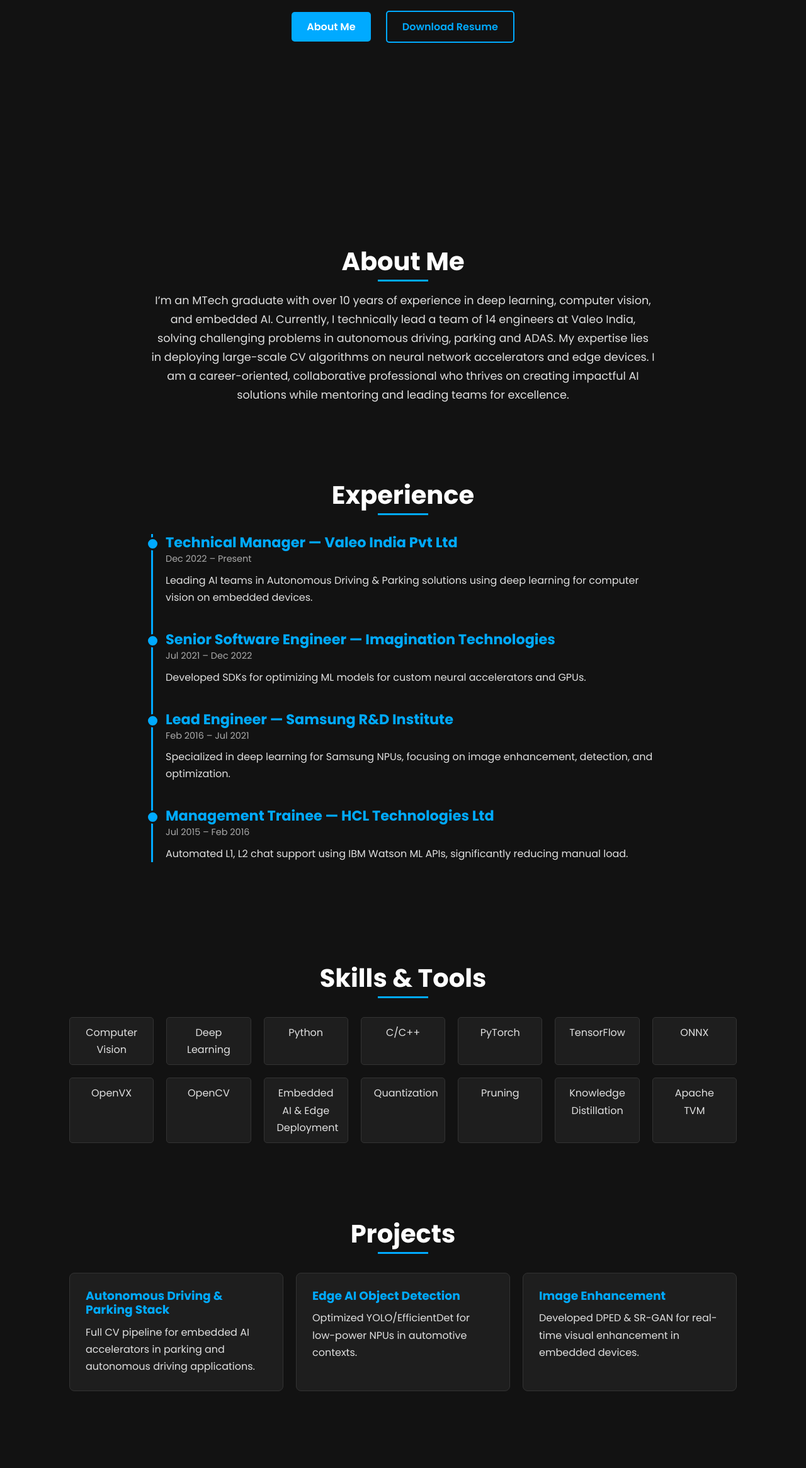
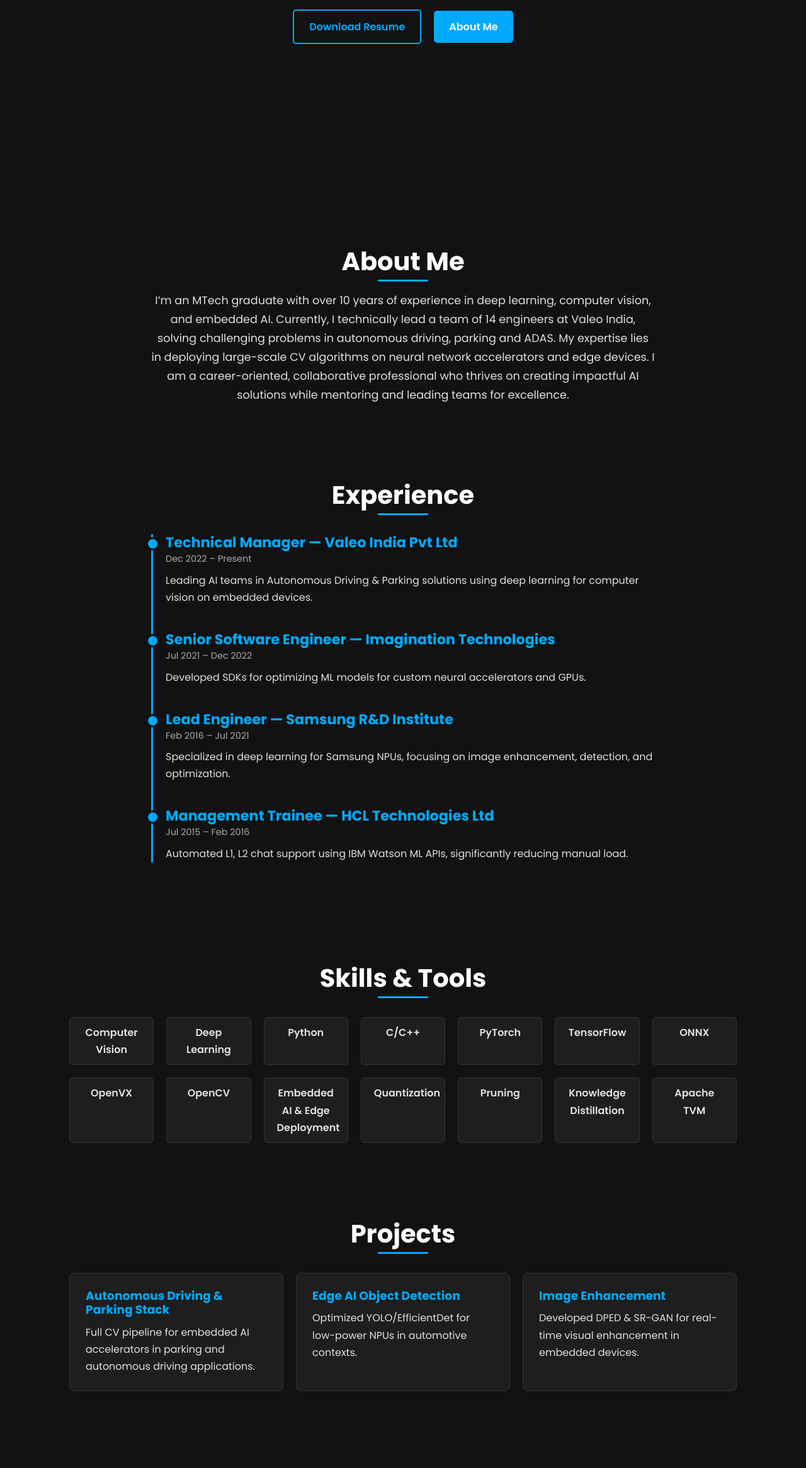
Before and after one commit to Suraj-R/suraj-portfolio, a plain HTML site: page index.html in a window 1280 px wide. Shown: the part 469-2800 px from the top of the page at 63% size. Drawn offline with Linux system fonts and the light colour scheme.

Commit message:
version7: gemini polish

```diff
--- a/index.html
+++ b/index.html
@@ -36,8 +36,8 @@
             <p class="tagline">Technical Leader • AI & Computer Vision Specialist</p>
             <p class="subtitle">Building high-performance AI solutions for autonomous driving, parking, consumer electronics and embedded systems.</p>
             <div class="hero-buttons">
+                <a href="Suraj_Resume.pdf" target="_blank" class="btn secondary">Download Resume</a>
                 <a href="#about" class="btn primary">About Me</a>
-                <a href="Suraj_Resume.pdf" target="_blank" class="btn secondary">Download Resume</a>
             </div>
         </div>
     </header>
@@ -83,22 +83,22 @@
     <!-- Skills Section -->
     <section id="skills" class="section">
         <h2>Skills & Tools</h2>
-        <div class="skills-grid">
-            <span>Computer Vision</span>
-            <span>Deep Learning</span>
-            <span>Python</span>
-            <span>C/C++</span>
-            <span>PyTorch</span>
-            <span>TensorFlow</span>
-            <span>ONNX</span>
-            <span>OpenVX</span>
-            <span>OpenCV</span>
-            <span>Embedded AI & Edge Deployment</span>
-            <span>Quantization</span>
-            <span>Pruning</span>
-            <span>Knowledge Distillation</span>
-            <span>Apache TVM</span>
-        </div>
+        <ul class="skills-grid">
+            <li>Computer Vision</li>
+            <li>Deep Learning</li>
+            <li>Python</li>
+            <li>C/C++</li>
+            <li>PyTorch</li>
+            <li>TensorFlow</li>
+            <li>ONNX</li>
+            <li>OpenVX</li>
+            <li>OpenCV</li>
+            <li>Embedded AI & Edge Deployment</li>
+            <li>Quantization</li>
+            <li>Pruning</li>
+            <li>Knowledge Distillation</li>
+            <li>Apache TVM</li>
+        </ul>
     </section>
 
     <!-- Projects Section -->
@@ -124,10 +124,10 @@
     <section id="contact" class="section">
         <h2>Contact</h2>
         <p>Email: <a href="mailto:surajrindia@gmail.com">surajrindia@gmail.com</a></p>
-        <p>
-            <a href="https://www.linkedin.com/in/surajrindia/" target="_blank">LinkedIn</a> |
-            <a href="https://github.com/Suraj-R" target="_blank">GitHub</a>
-        </p>
+        <div class="social-links">
+            <a href="https://www.linkedin.com/in/surajrindia/" target="_blank" class="social-icon" aria-label="LinkedIn Profile">LinkedIn</a>
+            <a href="https://github.com/Suraj-R" target="_blank" class="social-icon" aria-label="GitHub Profile">GitHub</a>
+        </div>
     </section>
 
     <footer>
--- a/style.css
+++ b/style.css
@@ -183,12 +183,19 @@ a:hover {
     margin: 0 auto 2rem;
 }
 
+.hero-buttons {
+    display: flex;
+    justify-content: center;
+    align-items: center;
+    flex-wrap: wrap; /* Allows wrapping on smaller screens before the mobile breakpoint */
+    gap: 20px; /* Replaces margin on individual buttons */
+}
+
 .btn {
     padding: 12px 24px;
     border-radius: 5px;
     font-weight: 600;
     transition: all 0.3s ease;
-    margin: 0 10px;
 }
 
 .primary {
@@ -268,19 +275,21 @@ a:hover {
 }
 
 .skills-grid {
+    list-style: none;
     grid-template-columns: repeat(auto-fit, minmax(120px, 1fr));
     text-align: center;
 }
 
-.skills-grid span {
+.skills-grid li {
     background-color: var(--surface-color);
     padding: 10px 20px;
     border-radius: 5px;
     border: 1px solid var(--border-color);
     transition: all 0.3s ease;
+    font-weight: 600;
 }
 
-.skills-grid span:hover {
+.skills-grid li:hover {
     transform: translateY(-3px);
     background-color: var(--primary-color);
     color: var(--heading-color);
@@ -312,6 +321,33 @@ a:hover {
 /* --- Contact & Footer --- */
 #contact {
     text-align: center;
+}
+
+#contact p {
+    margin-bottom: 1.5rem;
+    font-size: 1.1rem;
+}
+
+.social-links {
+    display: flex;
+    justify-content: center;
+    gap: 20px;
+    margin-top: 1rem;
+}
+
+.social-icon {
+    display: inline-block;
+    padding: 10px 20px;
+    border: 2px solid var(--primary-color);
+    border-radius: 5px;
+    font-weight: 600;
+    transition: all 0.3s ease;
+}
+
+.social-icon:hover {
+    background-color: var(--primary-color);
+    color: #fff;
+    transform: translateY(-2px);
 }
 
 footer {
@@ -368,7 +404,6 @@ footer {
     }
 
     .hero-buttons {
-        display: flex;
         flex-direction: column;
         align-items: center;
         gap: 1rem; /* Adds space between the stacked buttons */
```
